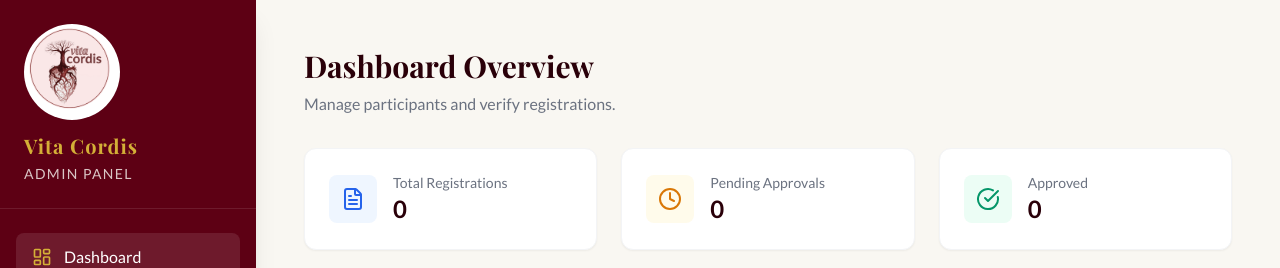
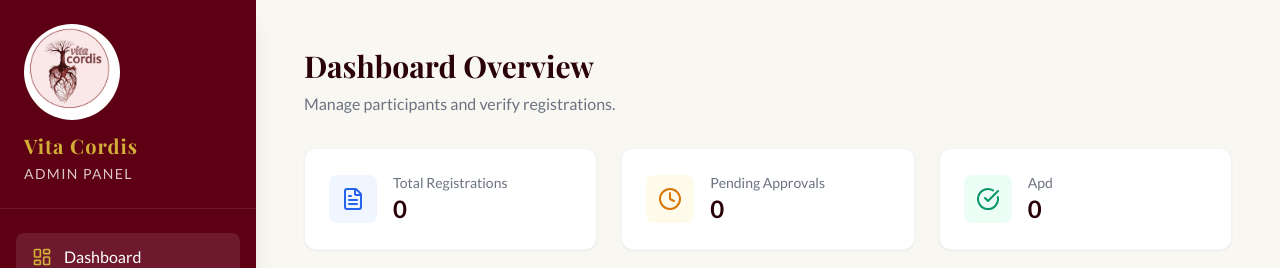
Before and after one commit to Ernalmdr/vita, a Next.js app: page /admin in a window 1280 px wide. Shown: the top 268 px of the page. Built offline with nearby package versions, Linux system fonts and the light colour scheme; no server answers; the database is empty.

Commit message:
warning fix

```diff
--- a/app/admin/page.tsx
+++ b/app/admin/page.tsx
@@ -55,7 +55,7 @@
             <CheckCircle size={24} />
           </div>
           <div>
-            <p className="text-sm text-gray-500 font-medium">Approved</p>
+            <p className="text-sm text-gray-500 font-medium">Apd</p>
             <p className="text-2xl font-bold text-congress-dark">{approved}</p>
           </div>
         </div>
```
